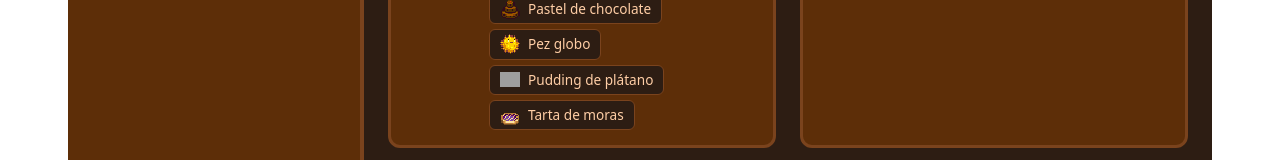
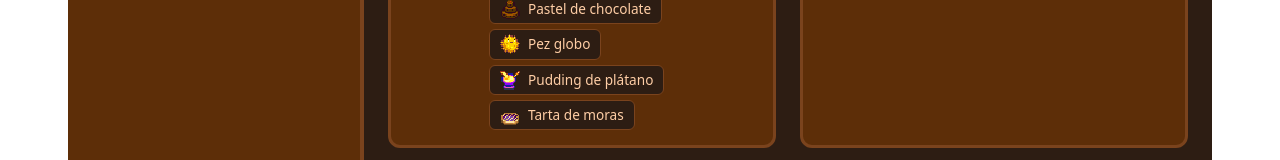
Before and after one commit to carlotiii30/StardewTracker, a React (Vite) app in the folder stardew-tracker/: page /villagers in a window 1280 px wide. Shown: the part 538-698 px from the top of the page. Built offline with nearby package versions, Linux system fonts and the light colour scheme; grey boxes are pictures that could not be loaded.

Commit message:
Map letters

```diff
--- a/stardew-tracker/src/features/villagers/Villagers.tsx
+++ b/stardew-tracker/src/features/villagers/Villagers.tsx
@@ -13,6 +13,18 @@ export const Villagers = () => {
       gifts.some(gift => gift.toLowerCase().includes(searchTerm))
     );
   });
+
+  const getSafeFileName = (text: string) => {
+    return text
+      .toLowerCase()
+      .replaceAll('á', 'a')
+      .replaceAll('é', 'e')
+      .replaceAll('í', 'i')
+      .replaceAll('ó', 'o')
+      .replaceAll('ú', 'u')
+      .replaceAll('ñ', 'n')
+      .replaceAll(' ', '_');
+  };
 
   return (
     <div className={styles.container}>
@@ -55,12 +67,10 @@ export const Villagers = () => {
                         className={`${styles.giftItem} ${isHighlight ? styles.highlight : ''}`}
                       >
                         <img
-                          src={`/items/${gift.toLowerCase().replace(/ /g, '_')}.png`}
+                          src={`/items/${getSafeFileName(gift)}.png`}
                           alt={gift}
                           className={styles.giftIcon}
-                          onError={(e) => {
-                            e.currentTarget.style.display = 'none';
-                          }}
+                          onError={(e) => (e.currentTarget.style.display = 'none')}
                         />
                         <span>{gift}</span>
                       </li>
```
